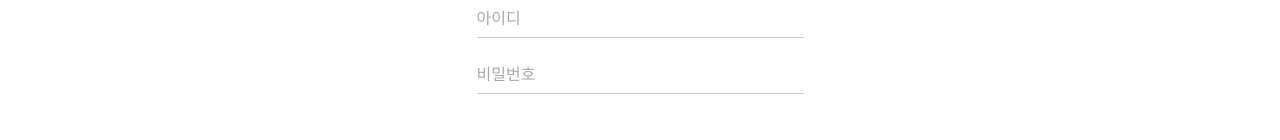
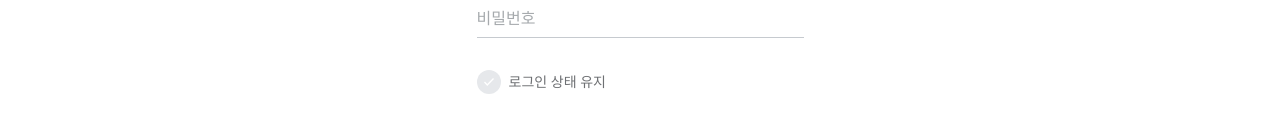
Before and after one commit to ProjectToStudy/magoodgan, a Next.js app in the folder frontend/: page /user/login in a window 1280 px wide. Shown: the part 297-437 px from the top of the page. Built offline with nearby package versions, Linux system fonts and the light colour scheme.

Commit message:
design: 로그인 상태 유지 UI 추가

```diff
--- a/frontend/components/user/Login.tsx
+++ b/frontend/components/user/Login.tsx
@@ -34,7 +34,7 @@ const LoginComponent = ({
     return (
         <main className={styles.content}>
             <div className={styles.banner}>
-                <img src="/images/login-banner.jpg" />
+                <img src="/images/login-banner.jpg" alt="banner" />
             </div>
             <div className={styles.login_container}>
                 <div className={styles.login_inner}>
@@ -69,6 +69,10 @@ const LoginComponent = ({
                             {isValid.password && <img src="/images/check_black.svg" alt="valid" />}
                             <span className={styles.error_msg}>{error.password}</span>
                         </div>
+                        <div className={styles.login_keep}>
+                            <input type="checkbox" id="keep_login" />
+                            <label htmlFor="keep_login">로그인 상태 유지</label>
+                        </div>
                     </div>
                     <div className={styles.button_wrap}>
                         <button type="button" name="submit" onClick={onSubmit}>로그인</button>
--- a/frontend/styles/Login.module.scss
+++ b/frontend/styles/Login.module.scss
@@ -1,5 +1,6 @@
 @media (min-width: 600px) {
   .login_container {
+    align-items: flex-end;
     padding-bottom: 13%;
   }
 }
@@ -17,7 +18,6 @@
 .login_container {
   display: flex;
   justify-content: center;
-  align-items: flex-end;
   width: 100%;
   height: calc(100vh - 160px - env(safe-area-inset-bottom));
 }
@@ -116,3 +116,29 @@
     }
   }
 }
+
+.login_keep {
+  margin-top: 12px;
+  & label {
+    display: flex;
+    justify-content: flex-start;
+    align-items: center;
+    gap: 8px;
+    font-size: 14px;
+    font-weight: 400;
+    line-height: 22px;
+    color: var(--gray-06);
+    &::before {
+      content: '';
+      width: 24px;
+      height: 24px;
+      background: url("/images/keep_login_check.svg") 24px;
+    }
+  }
+  & input[type=checkbox] {
+    display: none;
+    &:checked + label::before {
+      background: url("/images/keep_login_checked.svg") 24px;
+    }
+  }
+}
--- a/frontend/styles/globals.css
+++ b/frontend/styles/globals.css
@@ -9,6 +9,10 @@ body {
 a {
   color: inherit;
   text-decoration: none;
+}
+
+input {
+  border-radius: 0;
 }
 
 h1, h2, h3, h4, h5, h6 {
```
Also changed, not shown: frontend/public/images/keep_login_check.svg (added), frontend/public/images/keep_login_checked.svg (added).
